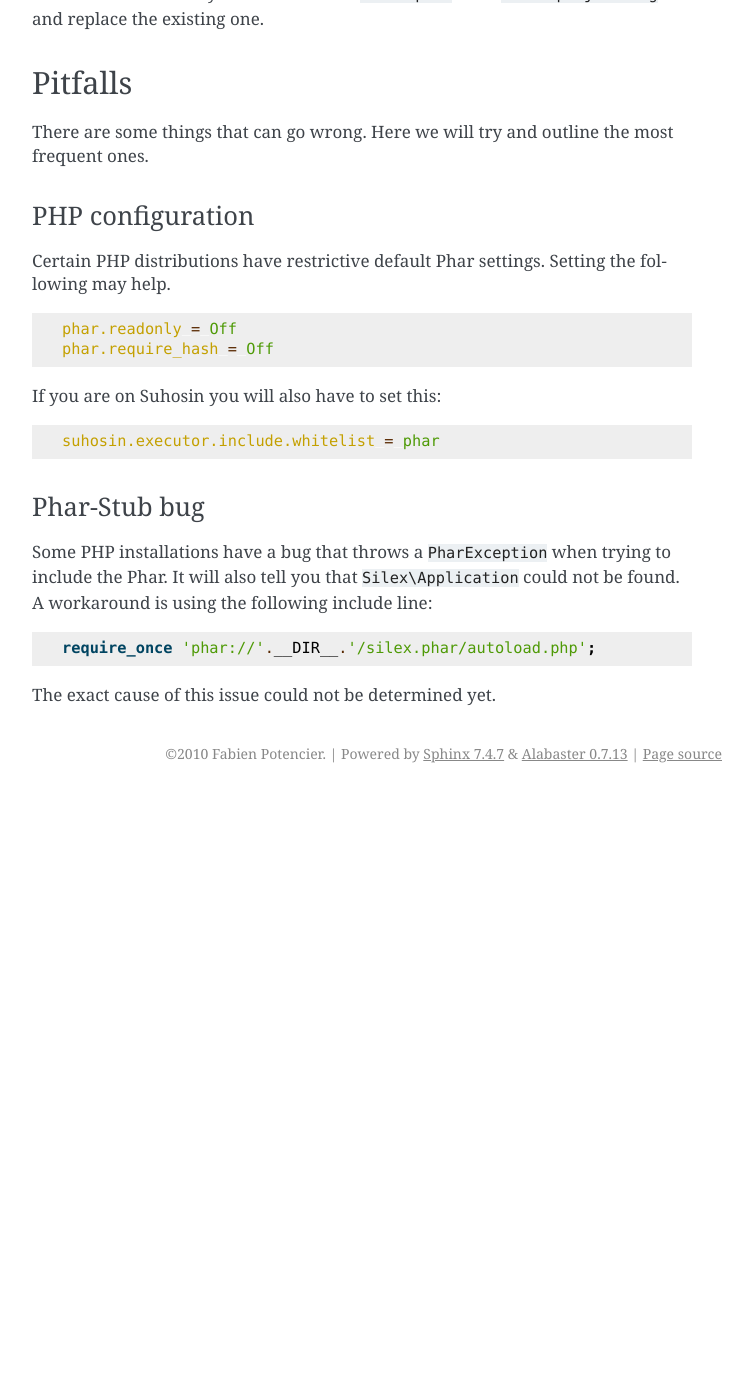
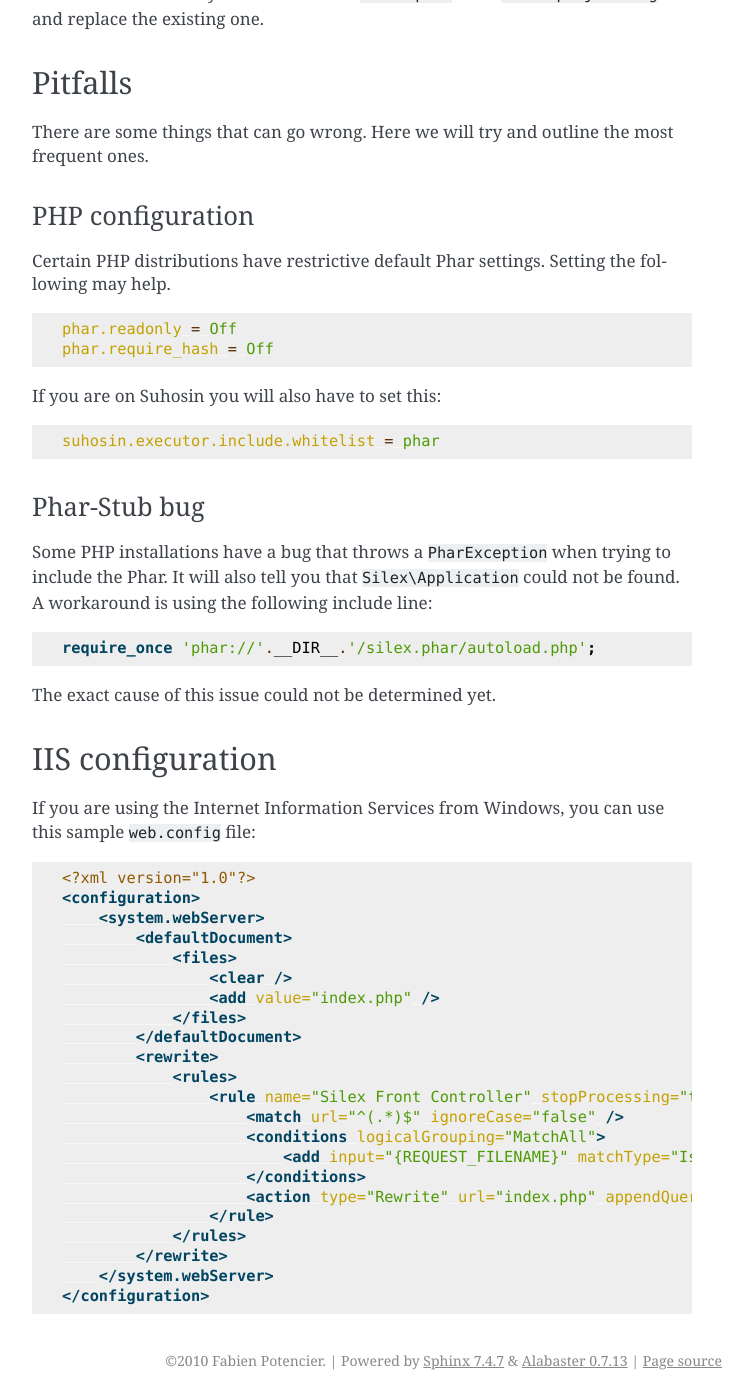
Before and after one commit to silexphp/Silex, a Sphinx documentation site: the page built from doc/usage.rst, in a window 1280 px wide and 1400 px high, scrolled down 9637 px. Shown: the whole window, without its empty margins (388-1141 px from the left). Built offline with Sphinx 7.4.7, drawn with Linux system fonts in a browser that asks for light colours; before the commit the page ends 10430 px from its top, so only the background shows below that.

Commit message:
[docs] iis sample web.config (thanks @craigmarvelley)

```diff
--- a/doc/usage.rst
+++ b/doc/usage.rst
@@ -503,3 +503,34 @@ be found. A workaround is using the following include line::
     require_once 'phar://'.__DIR__.'/silex.phar/autoload.php';
 
 The exact cause of this issue could not be determined yet.
+
+IIS configuration
+-----------------
+
+If you are using the Internet Information Services from Windows, you can use
+this sample ``web.config`` file:
+
+.. code-block:: xml
+
+    <?xml version="1.0"?>
+    <configuration>
+        <system.webServer>
+            <defaultDocument>
+                <files>
+                    <clear />
+                    <add value="index.php" />
+                </files>
+            </defaultDocument>
+            <rewrite>
+                <rules>
+                    <rule name="Silex Front Controller" stopProcessing="true">
+                        <match url="^(.*)$" ignoreCase="false" />
+                        <conditions logicalGrouping="MatchAll">
+                            <add input="{REQUEST_FILENAME}" matchType="IsFile" ignoreCase="false" negate="true" />
+                        </conditions>
+                        <action type="Rewrite" url="index.php" appendQueryString="true" />
+                    </rule>
+                </rules>
+            </rewrite>
+        </system.webServer>
+    </configuration>
```
